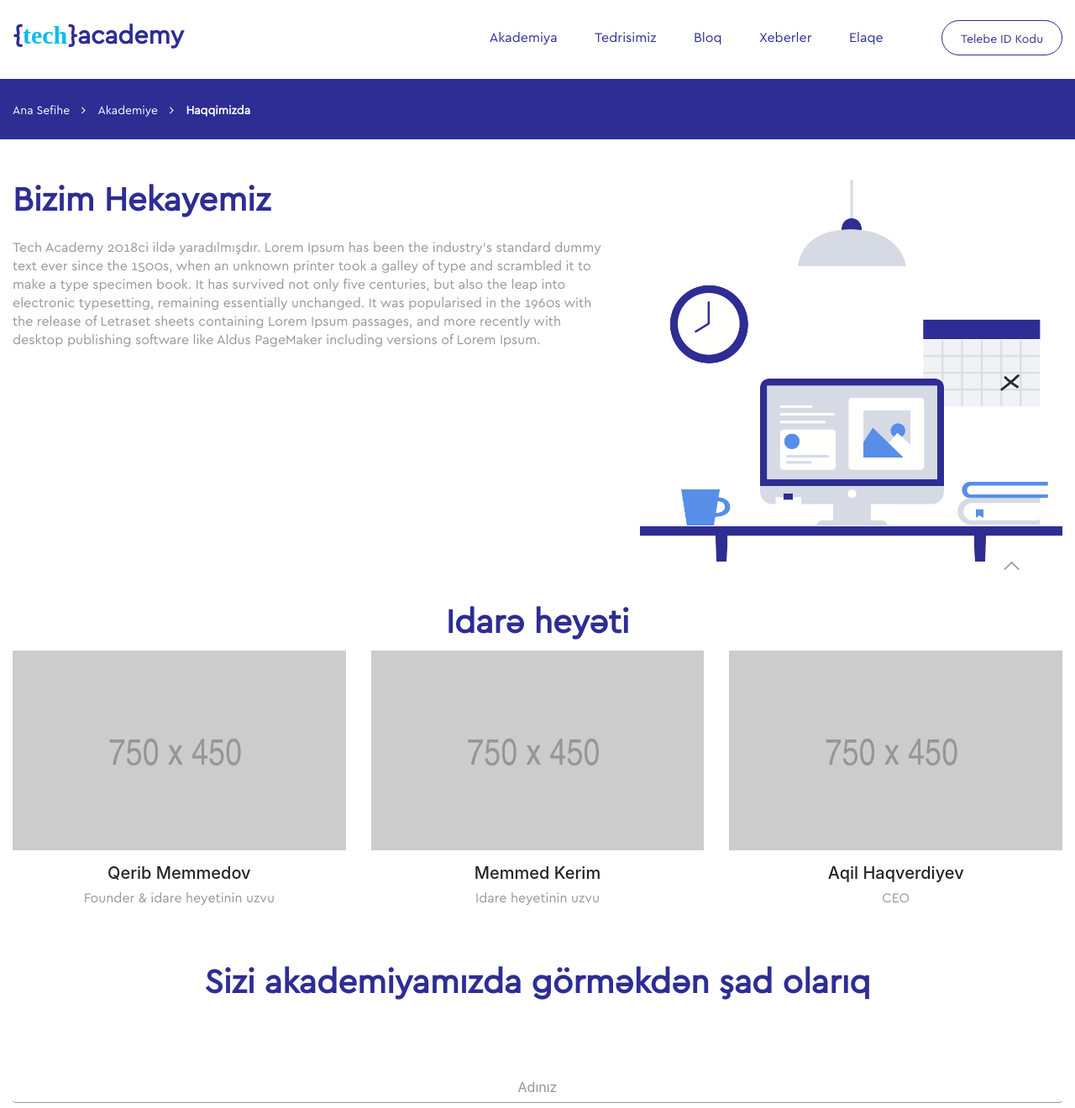
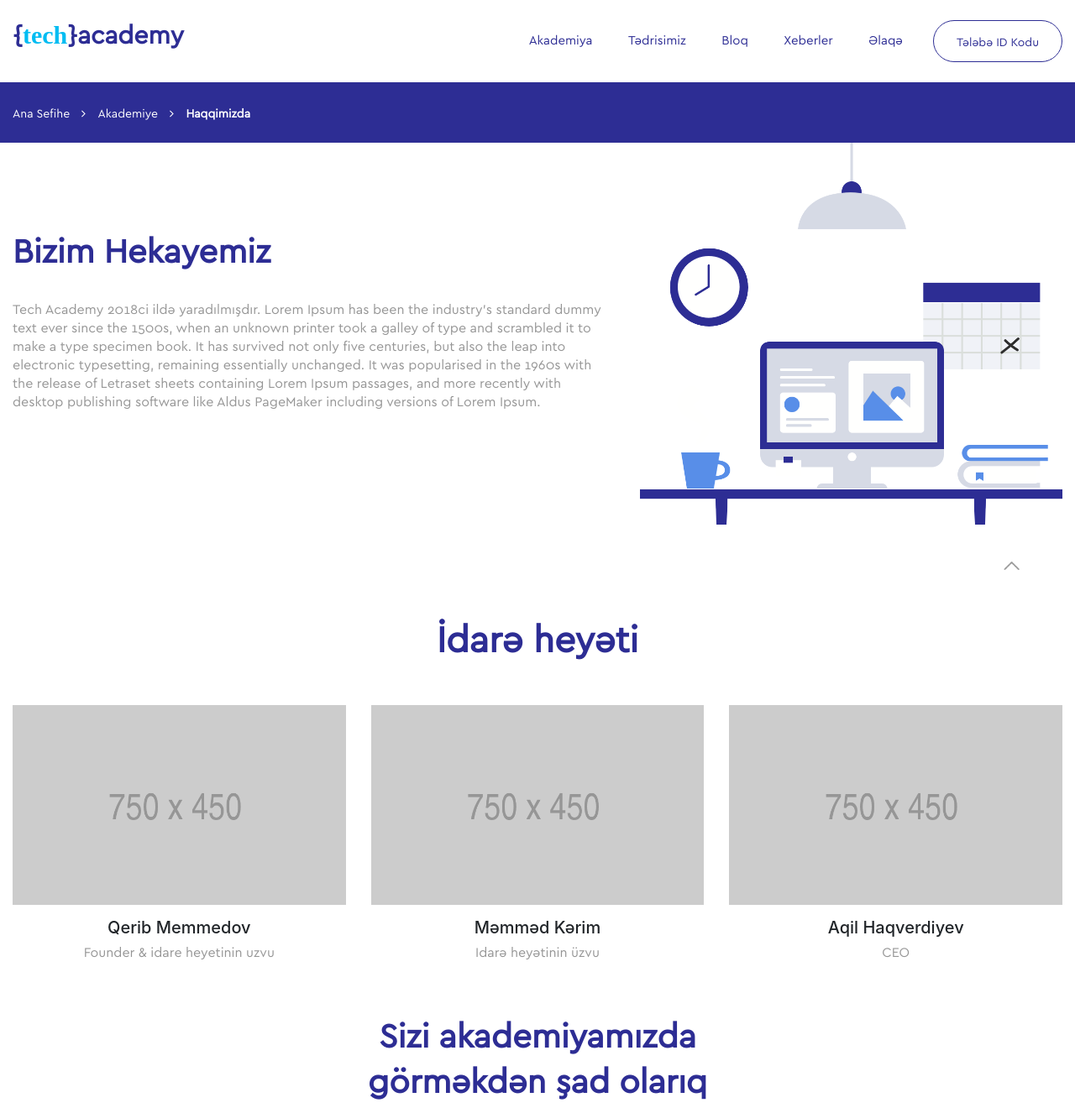
Before and after one commit to karimovfarid/TechAcademy, a plain HTML site: page TechAcademy/about.html in a window 1280 px wide. Shown: the top 1320 px of the page at 84% size. Drawn offline with nearby package versions, Linux system fonts and the light colour scheme.

Commit message:
header footer about pages design checked

```diff
--- a/TechAcademy/about.html
+++ b/TechAcademy/about.html
@@ -66,29 +66,28 @@
         </div>
         <div class="header-light py-4">
             <div class="container">
-                <div class="overlay-menu"></div>
-                <div class="row">
-                    <div class="col-md-3">
+                <div class="header-nav">
+                    <div>
                         <div class="header-logo">
                             <a href="#">
                                 <h3> {<span>tech</span>}academy </h3>
                             </a>
                         </div>
                     </div>
-                    <div class="col-md-7">
+                    <div class="nav-list">
                         <div class="nav-bar">
                             <ul class="nav-menu">
                                 <li class="nv-menu-li">
                                     <a href="#">Akademiya</a>
                                     <ul class="sub-menu">
                                         <li><a href="#">Haqqimizda</a></li>
-                                        <li><a href="#">Muellimler</a></li>
+                                        <li><a href="#">Müəllimlər</a></li>
                                     </ul>
                                 </li>
                                 <li class="nv-menu-li">
-                                    <a href="#">Tedrisimiz</a>
+                                    <a href="#">Tədrisimiz</a>
                                     <ul class="sub-menu">
-                                        <li><a href="#">Phyton Dusherge</a></li>
+                                        <li><a href="#">Phyton Düşərgə</a></li>
                                         <li><a href="#">Kids School</a></li>
                                     </ul>
                                 </li>
@@ -101,15 +100,15 @@
                                         <li><a href="#">Bloq</a></li>
                                     </ul>
                                 </li>
-                                <li class="nv-menu-li"><a href="#">Elaqe</a></li>
+                                <li class="nv-menu-li"><a href="#">Əlaqə</a></li>
                             </ul>
                         </div>
-                    </div>
-                    <div class="col-md-2">
+                        <div>
                             <div class="stu-btn-id">
                                 <a href="#">
-                                <span> Telebe ID Kodu</span>
+                                    <span>Tələbə ID Kodu</span>
                                 </a>
+                            </div>
                         </div>
                     </div>
                 </div>
@@ -133,10 +132,10 @@
             </div>
         </div>
     </section>
-    <section class="our-history pt-5">
+    <section class="our-history">
         <div class="container">
             <div class="row">
-                <div class="col-md-7">
+                <div class="col-md-7 pt-6">
                     <div class="history">
                         <div class="title">
                             <h1>Bizim Hekayemiz</h1>
@@ -165,11 +164,11 @@
             </div>
         </div>
     </section>
-    <section class="management-staff pt-5">
+    <section class="management-staff pt-7">
         <div class="container">
-            <div class="head-center">
+            <div class="head-center mb-5">
                 <div class="title">
-                    <h1>Idarə heyəti</h1>
+                    <h1>İdarə heyəti</h1>
                 </div>
             </div>
             <div class="row">
@@ -192,10 +191,10 @@
                             <img src="image/750x450.png" alt="not download" title="Memmed Kerim">
                         </div>
                         <div class="fullname">
-                            <h5>Memmed Kerim</h5>
+                            <h5>Məmməd Kərim</h5>
                         </div>
                         <div class="position">
-                            <p>Idare heyetinin uzvu</p>
+                            <p>Idarə heyətinin üzvu</p>
                         </div>
                     </div>
                 </div>
@@ -220,12 +219,12 @@
             <div class="apply">
                 <div class="container">
                     <div class="head">
-                        <div class="title">
+                        <div class="title" style="max-width: 26em">
                             <h1>Sizi akademiyamızda görməkdən şad olarıq</h1>
                         </div>
                     </div>
                     <div>
-                        <div class="form-sub">
+                        <div class="form-sub mt-5">
                             <form action="" method="post">
                                 <div class="form-group">
                                     <input type="text" name="" placeholder="Adınız" class="form-control name">
@@ -248,7 +247,6 @@
         </div>
         <div class="footer-bottom">
             <div class="container">
-                <div class="container-fluid">
                 <div class="d-flex justify-content-between flex-wrap">
                     <div class="ft-menu">
                         <div class="title">
@@ -256,7 +254,7 @@
                         </div>
                         <ul class="ft-menu-list">
                             <li><a href="blog.html">Blog</a></li>
-                                <li><a href="about.html">Haqqimizda</a></li>
+                            <li><a href="about.html">Haqqımızda</a></li>
                         </ul>
                     </div>
                     <div class="ft-menu">
@@ -265,22 +263,22 @@
                         </div>
                         <ul class="ft-menu-list">
                             <li><a href="#">Partnyorlar</a></li>
-                                <li><a href="#">Tedbirler</a></li>
+                            <li><a href="#">Tədbirlər</a></li>
                         </ul>
                     </div>
 
                     <div class="ft-menu">
                         <div class="title">
-                                <h1>Elaqe</h1>
+                            <h1>Əlaqə</h1>
                         </div>
                         <ul class="ft-menu-list">
-                                <li><a> Telefon (012) 511 93 93</a></li>
+                            <li><a>Telefon (012) 511 93 93</a></li>
                             <li><a>Mobil (012) 511 93 93</a></li>
                         </ul>
                     </div>
                     <div class="ft-menu">
                         <div class="ft-address">
-                                <span>Ataturk pr. 89, Innoland Innovasiyalar merkezi Baki , Azerbaycan</span>
+                            <span>Ataturk pr. 89, Innoland Innovasiyalar mərkəzi Bakı, Azərbaycan</span>
                         </div>
                     </div>
                     <div class="ft-icon">
@@ -303,7 +301,6 @@
                 </div>
             </div>
         </div>
-        </div>
         <div class="scrollTop">
             <div class="arrowScroll">
                 <img src="icon/up_arrow.png" alt="">
--- a/TechAcademy/css/style.scss
+++ b/TechAcademy/css/style.scss
@@ -55,16 +55,16 @@ $black-color: #121e24;
 @mixin header-menu($menu-main-color , $after-color , $menu-sub-color) {
 
   .nav-bar {
-    margin-top: 8px;
+    margin: 11px 36px 0 0;
 
     .nav-menu {
-      float: right;
+      //float: right;
       padding: 0;
       margin: 0;
 
       .nv-menu-li {
         position: relative;
-        padding-right: 40px;
+        padding-right: 38px;
         display: inline-block;
         cursor: pointer;
 
@@ -79,7 +79,7 @@ $black-color: #121e24;
         }
 
         a {
-          @include font-family(CeraPRO, 16px, 500, normal, normal, normal, -0.54, $menu-main-color);
+          @include font-family(CeraPRO, 15px, 500, normal, normal, normal, -0.54, $menu-main-color);
           text-decoration: none;
         }
 
@@ -129,8 +129,8 @@ $black-color: #121e24;
 @mixin header-button($border-color,$btn-color) {
   .stu-btn-id {
     border-radius: 30px;
-    padding: 8px 22px;
-    float: right;
+    padding: 12px 27px;
+    //float: right;
     border: 1px solid $border-color;
 
     a {
@@ -197,7 +197,7 @@ $black-color: #121e24;
 
   .title {
     h1 {
-      @include font-family(CeraPRO, 40px, bold, normal, normal, normal, normal, $main_color);
+      @include font-family(CeraPRO, 44px, bold, normal, normal, normal, normal, $main_color);
     }
   }
 }
@@ -385,6 +385,13 @@ header {
     @include header-logo($main_color, #00bcf2);
     @include header-menu($main_color, $main_color, $white_color);
     @include header-button($main_color, $main_color);
+    .header-nav{
+      display: flex;
+      justify-content: space-between;
+      .nav-list{
+        display: flex;
+      }
+    }
   }
 }
 
@@ -581,7 +588,7 @@ header {
 .our-history {
   .history {
     .title {
-      margin-bottom: 20px;
+      margin-bottom: 2em;
 
       h1 {
         @include font-family(CeraPRO, 40px, bold, normal, normal, normal, -0.68, $main_color);
@@ -1688,9 +1695,11 @@ header {
   }
 
   .form-sub {
+    max-width: 55em;
+    margin: 0 auto;
     form {
       .form-group {
-        margin: 40px 0;
+        //margin: 40px 0;
 
         .name,
         .surname,
@@ -1716,7 +1725,7 @@ header {
         margin: 30px 0;
 
         button {
-          padding: 10px 30px;
+          padding: 16px 40px;
           border-radius: 25.5px;
           @include font-family(CeraPRO, 16px, 600, normal, normal, normal, -0.57, #ffffff);
           background-color: $main-color;
@@ -1742,8 +1751,13 @@ header {
 }
 
 .footer {
+  .footer-top{
+    .form-group{
+      margin-bottom: 5rem;
+    }
+  }
   .footer-bottom {
-    padding: 100px 0 100px 0;
+    padding: 56px 0 100px 0;
     background-color: #2d2d94;
     margin-top: 90px;
 
@@ -1775,15 +1789,21 @@ header {
 
       .ft-address {
         max-width: 300px;
+        height: 100%;
+        display: flex;
+        align-items: flex-end;
 
         span {
           display: block;
+          margin: 0 0 16px 28px;
           @include font-family(CeraPRO, 16px, normal, normal, normal, 2.44, normal, #d0cfcf);
         }
       }
     }
 
     .ft-icon {
+      display: flex;
+      align-items: center;
       .ft-instagram, .ft-twitter, .ft-facebook {
         display: inline-block;
 
@@ -1798,7 +1818,7 @@ header {
       }
 
       .ft-twitter {
-        margin: 0 10px;
+        margin: 0 30px;
       }
 
       .ft-facebook {
@@ -1808,6 +1828,14 @@ header {
       }
     }
   }
+}
+
+.pt-6{
+  padding-top: 6.6rem;
+}
+
+.pt-7{
+  padding-top: 7em;
 }
 
 
```
Also changed, not shown: TechAcademy/css/style.css, 2 other files. Lines whose indentation alone changed are shown as unchanged.
